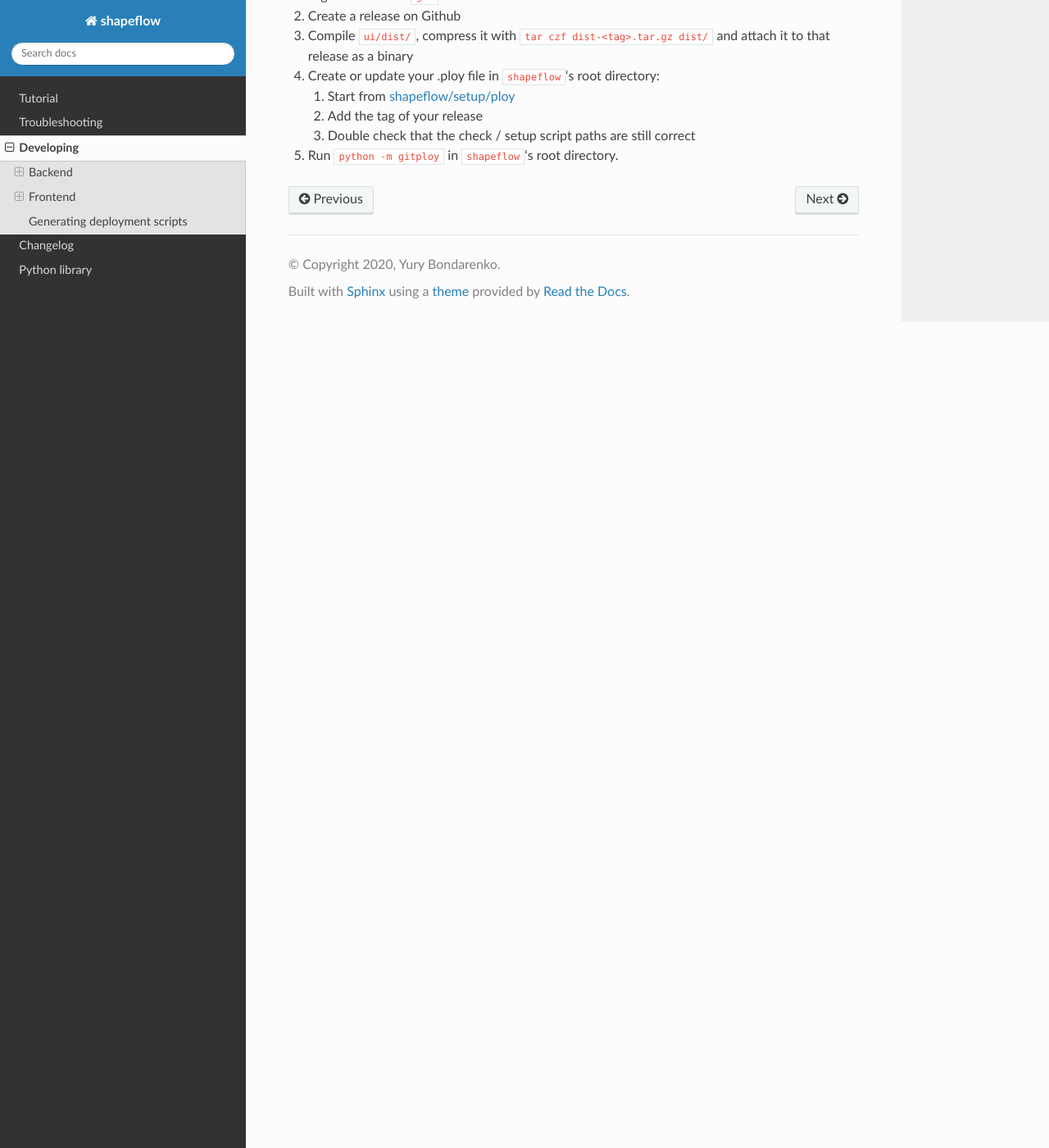
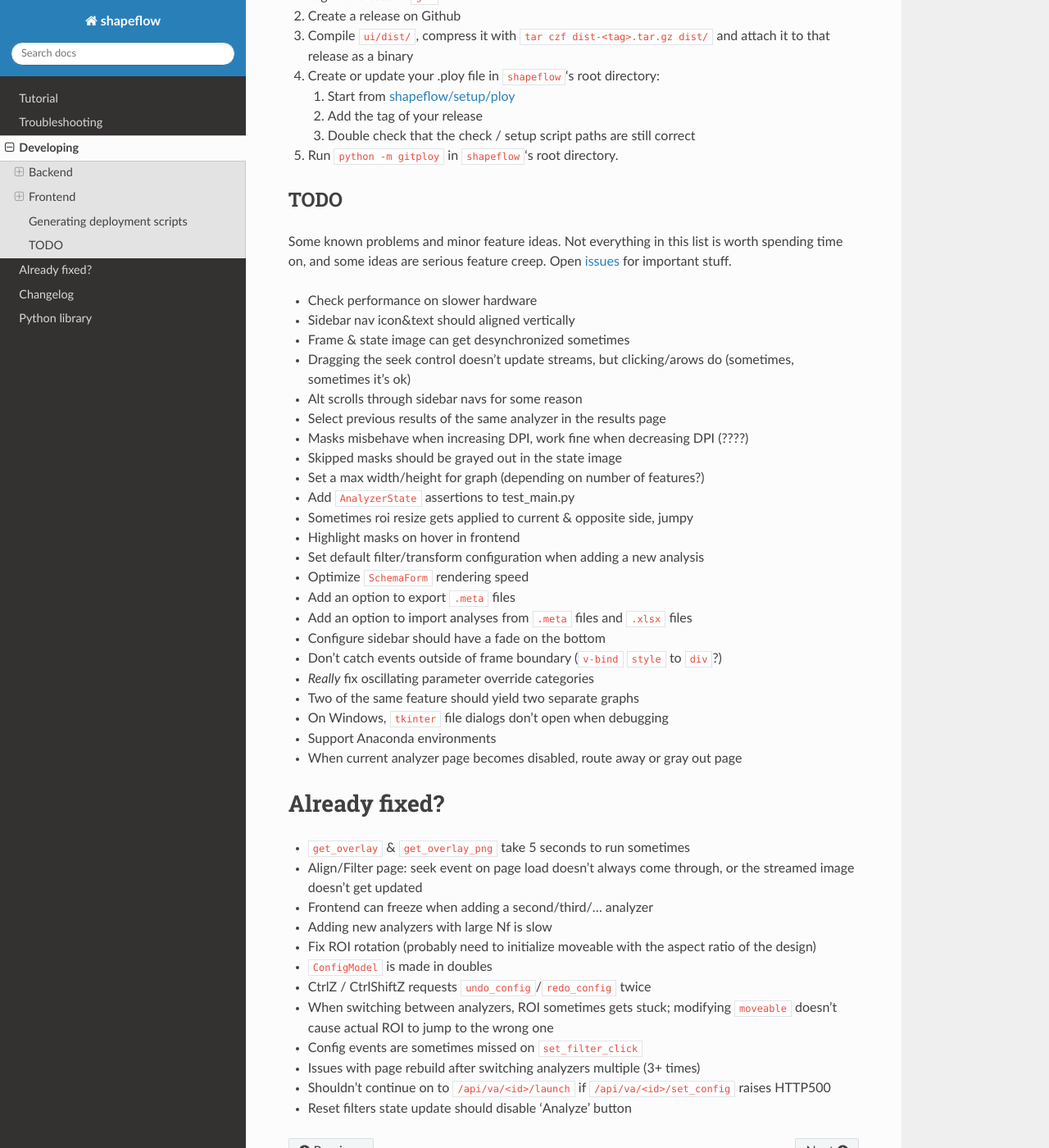
Before and after one commit to ybnd/shapeflow, a Sphinx documentation site: the page built from docs/source/developing.rst, in a window 1280 px wide and 1400 px high, scrolled down 1893 px. Shown: the whole window at 82% size. Built offline with Sphinx 7.4.7 and the Read the Docs theme 2.0.0, drawn with Linux system fonts in a browser that asks for light colours.

Commit message:
Add remaining tasks to developing.rst

```diff
--- a/docs/source/developing.rst
+++ b/docs/source/developing.rst
@@ -132,7 +132,102 @@ Deployment scripts are generated with `gitploy`_.
 #. Run ``python -m gitploy`` in ``shapeflow``\ ‘s root directory.
 
 
+TODO
+----
+
+Some known problems and minor feature ideas. Not everything in this list is
+worth spending time on, and some ideas are serious feature creep.
+Open `issues`_ for important stuff.
+
+* Check performance on slower hardware
+
+* Sidebar nav icon&text should aligned vertically
+
+* Frame & state image can get desynchronized sometimes
+
+* Dragging the seek control doesn't update streams, but clicking/arows do
+  (sometimes, sometimes it's ok)
+
+* Alt scrolls through sidebar navs for some reason
+
+* Select previous results of the same analyzer in the results page
+
+* Masks misbehave when increasing DPI,
+  work fine when decreasing DPI (????)
+
+* Skipped masks should be grayed out in the state image
+
+* Set a max width/height for graph (depending on number of features?)
+
+* Add ``AnalyzerState`` assertions to test_main.py
+
+* Sometimes roi resize gets applied to current & opposite side, jumpy
+
+* Highlight masks on hover in frontend
+
+* Set default filter/transform configuration when adding a new analysis
+
+* Optimize ``SchemaForm`` rendering speed
+
+* Add an option to export ``.meta`` files
+
+* Add an option to import analyses from ``.meta`` files and ``.xlsx`` files
+
+* Configure sidebar should have a fade on the bottom
+
+* Don't catch events outside of frame boundary (``v-bind`` ``style`` to ``div``?)
+
+* *Really* fix oscillating parameter override categories
+
+* Two of the same feature should yield two separate graphs
+
+* On Windows, ``tkinter`` file dialogs don't open when debugging
+
+* Support Anaconda environments
+
+* When current analyzer page becomes disabled, route away or gray out page
+
+
+Already fixed?
+==============
+
+* ``get_overlay`` & ``get_overlay_png`` take 5 seconds to run sometimes
+
+* Align/Filter page: seek event on page load doesn't always come through,
+  or the streamed image doesn't get updated
+
+* Frontend can freeze when adding a second/third/... analyzer
+
+* Adding new analyzers with large Nf is slow
+
+* Fix ROI rotation
+  (probably need to initialize moveable with the aspect ratio of the design)
+
+* ``ConfigModel`` is made in doubles
+
+* CtrlZ / CtrlShiftZ requests ``undo_config``/``redo_config`` twice
+
+* When switching between analyzers, ROI sometimes gets stuck;
+  modifying ``moveable`` doesn't cause actual ROI to jump to the wrong one
+
+* Config events are sometimes missed on ``set_filter_click``
+
+* Issues with page rebuild after switching analyzers multiple (3+ times)
+
+* Shouldn't continue on to ``/api/va/<id>/launch`` if ``/api/va/<id>/set_config`` raises HTTP500
+
+* Reset filters state update should disable 'Analyze' button
+
+
+
+
+
+
+
+
+
 .. _npm: https://www.npmjs.com/get-npm
 .. _vue-hot-reload: https://vue-loader.vuejs.org/guide/hot-reload.html
 .. _gitploy: https://github.com/ybnd/gitploy
 .. _ploy: https://github.com/ybnd/shapeflow/blob/master/shapeflow/setup/ploy
+.. _issues: https://github.com/ybnd/shapeflow/issues
```
